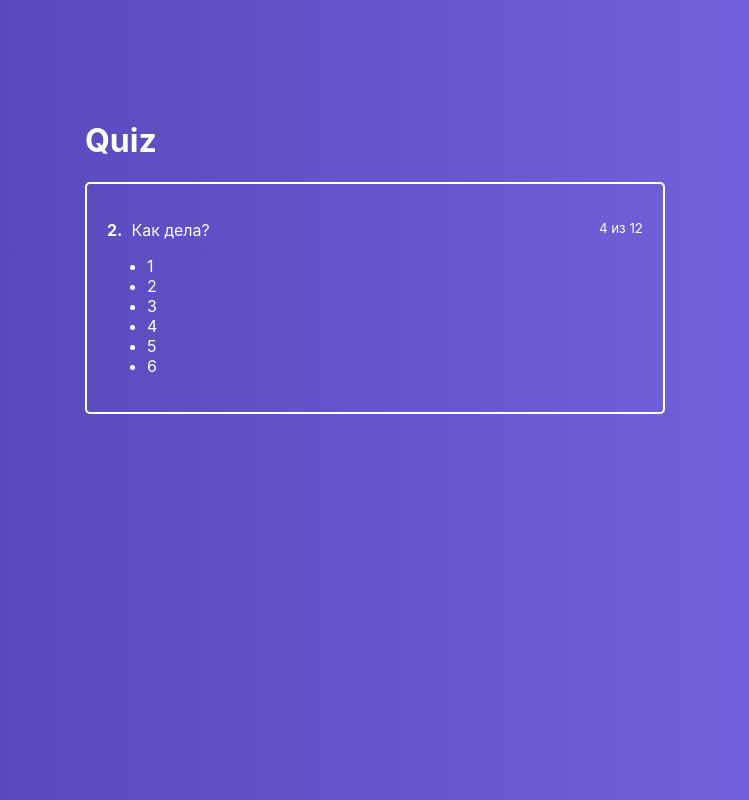
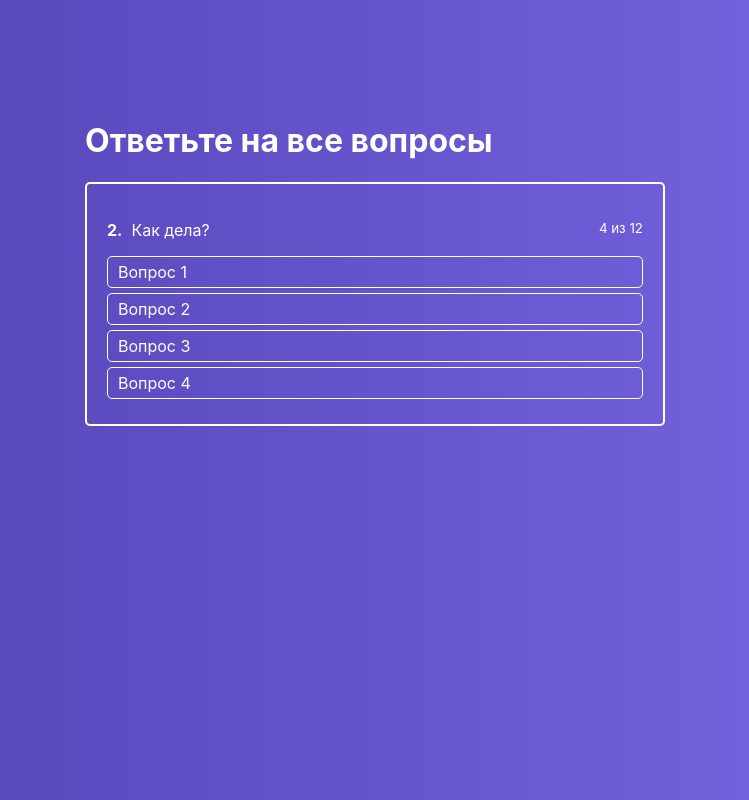
Before and after one commit to haliivi/react_quiz, a React (Create React App) app: page / in a window 1280 px wide. Shown: the whole page, without its empty margins (265-1014 px from the left). Built offline with nearby package versions, Linux system fonts and the light colour scheme.

Commit message:
1) Fill example state of Quiz. 2) Create component AnswersList. 3) Create component AnswerItem.

```diff
--- a/src/components/ActiveQuiz/ActiveQuiz.jsx
+++ b/src/components/ActiveQuiz/ActiveQuiz.jsx
@@ -1,4 +1,5 @@
 import classes from "./ActiveQuiz.module.css"
+import AnswersList from "./AnswersList/AnswersList"
 
 const ActiveQuiz = props => (
     <div className={classes.ActiveQuiz}>
@@ -11,14 +12,7 @@ const ActiveQuiz = props => (
             </span>
             <small>4 из 12</small>
         </p>
-        <ul>
-            <li>1</li>
-            <li>2</li>
-            <li>3</li>
-            <li>4</li>
-            <li>5</li>
-            <li>6</li>
-        </ul>
+        <AnswersList answers={props.answers} />
     </div>
 )
 
--- /dev/null
+++ b/src/components/ActiveQuiz/AnswersList/AnswerItem/AnswerItem.jsx
@@ -0,0 +1,9 @@
+import classes from "./AnswerItem.module.css"
+
+const AnswerItem = props => (
+    <li className={classes.AnswerItem}>
+        {props.answer.text}
+    </li>
+)
+
+export default AnswerItem
--- /dev/null
+++ b/src/components/ActiveQuiz/AnswersList/AnswerItem/AnswerItem.module.css
@@ -0,0 +1,12 @@
+.AnswerItem {
+    border: 1px solid #fff;
+    border-radius: 5px;
+    padding: 5px 10px;
+    margin-bottom: 5px;
+    cursor: pointer;
+}
+
+.AnswerItem:hover {
+    background: rgba(255, 255, 255, .2);
+    transition: background .3s ease-in-out;
+}
--- /dev/null
+++ b/src/components/ActiveQuiz/AnswersList/AnswersList.jsx
@@ -0,0 +1,12 @@
+import classes from "./AnswersList.module.css"
+import AnswerItem from "./AnswerItem/AnswerItem"
+
+const AnswersList = props => (
+    <ul className={classes.AnswersList}>
+        {props.answers.map((answer, i) => (
+            <AnswerItem key={i} answer={answer} />
+        ))}
+    </ul>
+)
+
+export default AnswersList
--- /dev/null
+++ b/src/components/ActiveQuiz/AnswersList/AnswersList.module.css
@@ -0,0 +1,5 @@
+.AnswersList {
+    list-style: none;
+    margin: 0;
+    padding: 0;
+}
--- a/src/containers/Quiz/Quiz.jsx
+++ b/src/containers/Quiz/Quiz.jsx
@@ -4,15 +4,24 @@ import ActiveQuiz from "../../components/ActiveQuiz/ActiveQuiz";
 
 class Quiz extends Component {
     state = {
-        quiz: [],
+        quiz: [
+            {
+                answers: [
+                    {text: 'Вопрос 1'},
+                    {text: 'Вопрос 2'},
+                    {text: 'Вопрос 3'},
+                    {text: 'Вопрос 4'},
+                ]
+            }
+        ],
     }
 
     render () {
         return (
             <div className={classes.Quiz}>
                 <div className={classes.QuizWrapper}>
-                    <h1>Quiz</h1>
-                    <ActiveQuiz />
+                    <h1>Ответьте на все вопросы</h1>
+                    <ActiveQuiz answers={this.state.quiz[0].answers} />
                 </div>
             </div>
         )
```
